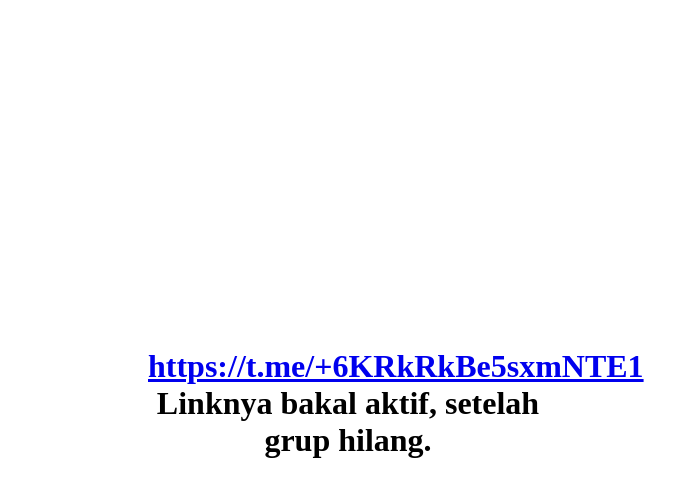
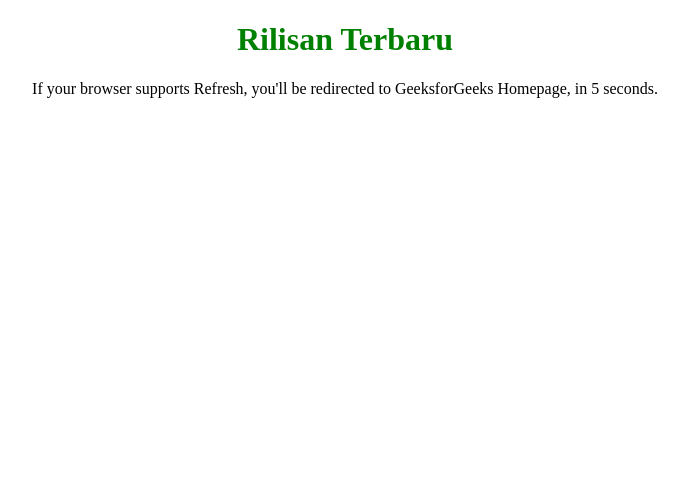
Before and after one commit to gHsjshUkdhabsnsj0893739hjshskdhsn/grup, a plain HTML site: page index.html in a window 1280 px wide. Shown: the whole page, without its empty margins (295-983 px from the left). Drawn offline with Linux system fonts and the light colour scheme.

Commit message:
Update index.html

```diff
--- a/index.html
+++ b/index.html
@@ -1,32 +1,41 @@
 <!DOCTYPE html>
-<html lang="en">
+
+<html>
+
+
 
 <head>
-    <meta charset="UTF-8">
-    <title>GRUP BARU</title>
-    <style>
-        .center {
-            width: calc(100vw - 10px);
-            height: calc(100vh - 10px);
-            margin: auto;
-            display: flex;
-            justify-content: center;
-            align-items: center;
-        }
 
-        .content {
-            text-align: center;
-            width: 400px;
-        }
-    </style>
+    <title>Dialihkan....</title>
+
+    <meta http-equiv="refresh" content="5; url =https://t.me/+6KRkRkBe5sxmNTE1" />
+
 </head>
 
+
+
 <body>
-    <div class="center">
-        <div class="content">
-            <h1><a href="https://t.me/+6KRkRkBe5sxmNTE1">https://t.me/+6KRkRkBe5sxmNTE1</a> <br>Linknya bakal aktif, setelah grup hilang.</h1>
-        </div>
-    </div>
+
+    <h1 style="text-align:center;color:green;">
+
+    Rilisan Terbaru
+
+  </h1>
+
+    <p style="text-align:center;">
+
+        If your browser supports Refresh,
+
+        you'll be redirected to GeeksforGeeks
+
+        Homepage, in 5 seconds.
+
+    </p>
+
+
+
 </body>
 
+
+
 </html>
```
